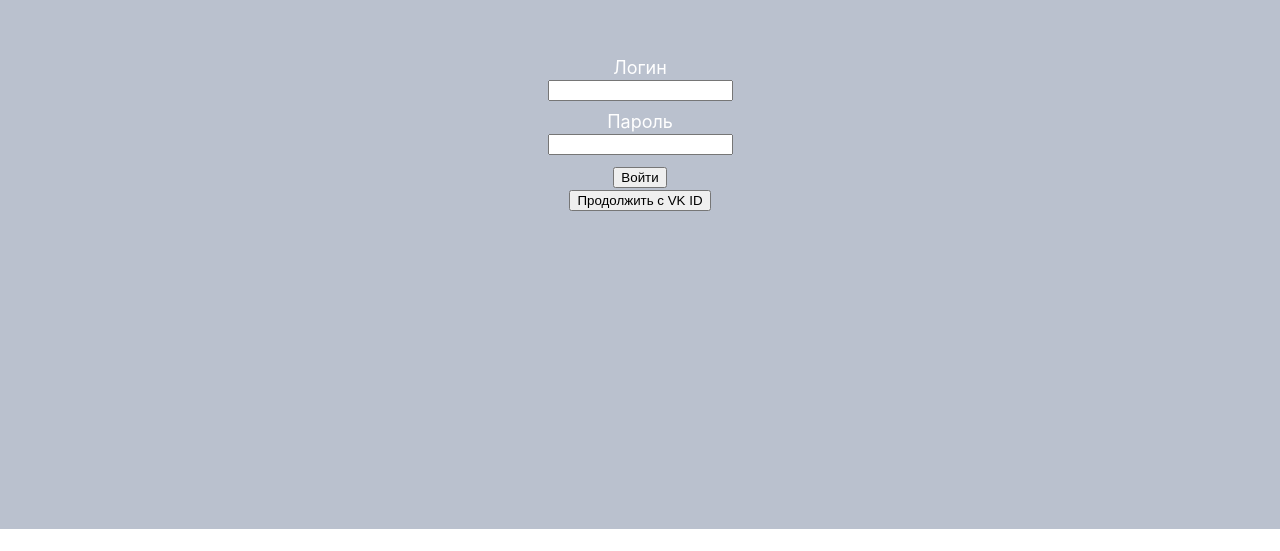
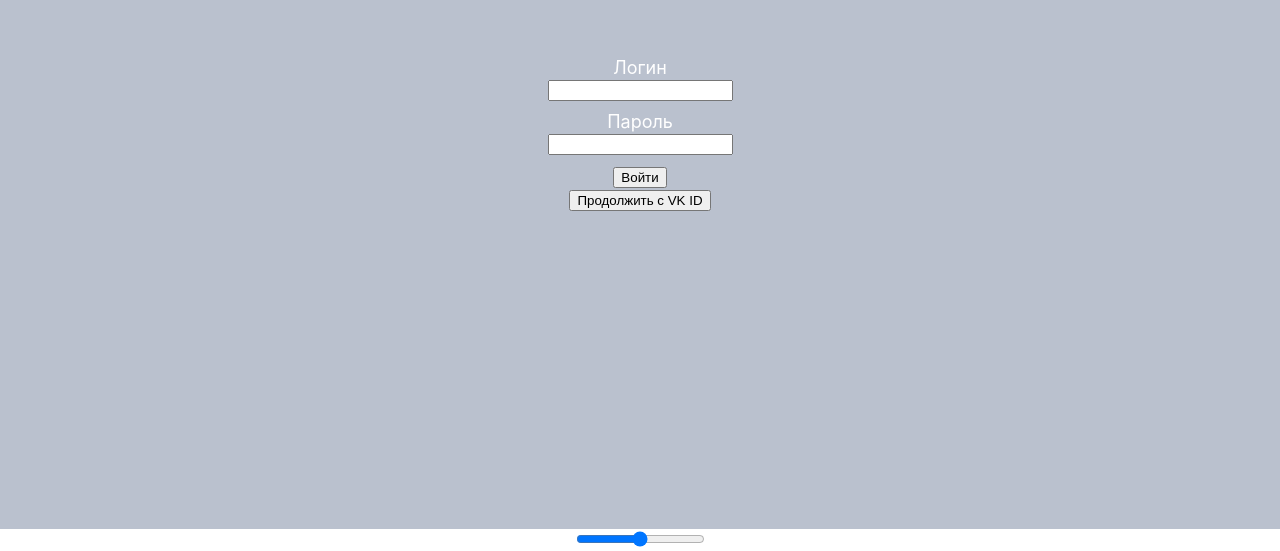
Before and after one commit to Mmarishko/test-sso, a React (Create React App) app in the folder frontend/: page / in a window 1280 px wide. Shown: the part 271-822 px from the top of the page. Before the commit the page ends 800 px from the top, so only its background shows below. Built offline with nearby package versions, Linux system fonts and the light colour scheme.

Commit message:
feat: добавлен ползунок

```diff
--- a/frontend/src/App.tsx
+++ b/frontend/src/App.tsx
@@ -5,7 +5,7 @@ import './App.css'
 function App() {
   return (
     <div className="App">
-      <header className="Test">
+      <section className="Test">
         <div className="login-form">
           <div>
             <legend> Логин</legend>
@@ -20,7 +20,8 @@ function App() {
         <div>
           <button>Продолжить с VK ID</button>
         </div>
-      </header>
+      </section>
+      <input type="range" />
     </div>
   )
 }
```
